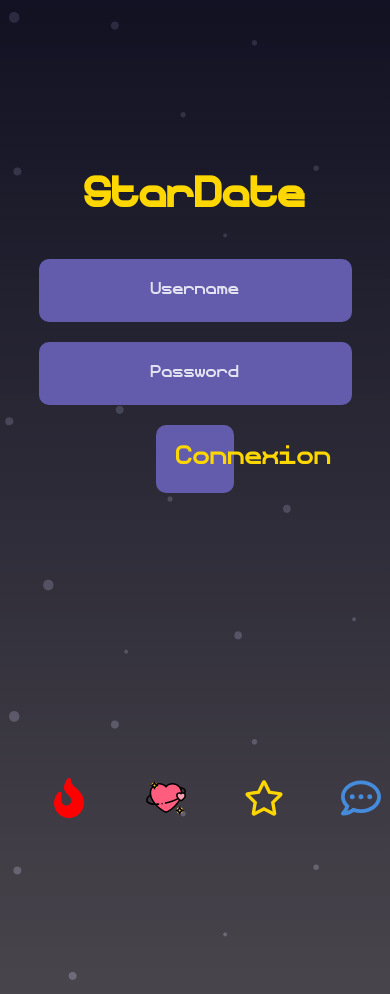
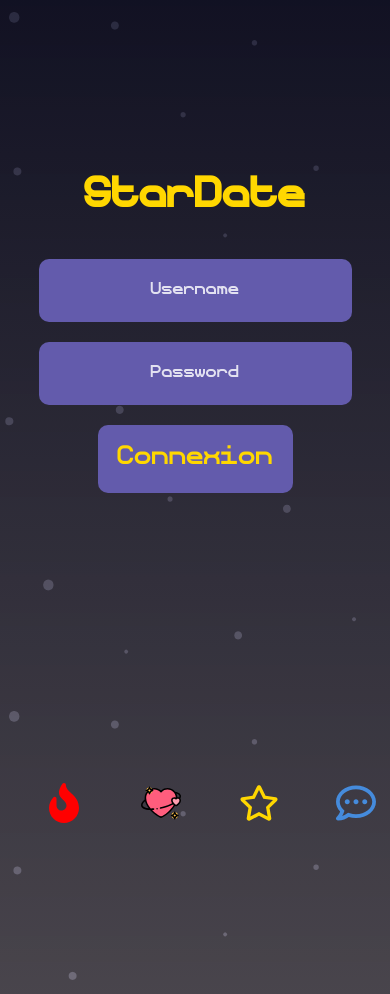
Before and after one commit to Guigan713/Star-Date, a React (Create React App) app: page / in a window 390 px wide. Built offline with nearby package versions, Linux system fonts and the light colour scheme.

Commit message:
fixed responsive issue for swipe css

```diff
--- a/src/components/Login/Login.css
+++ b/src/components/Login/Login.css
@@ -74,7 +74,8 @@
         width: 70%;
     }
 
-    button {
-        width: 30%;
+    #buttonLogin {
+        width: 50%;
     }
+
 }
--- a/src/components/Navbar/Navbar.css
+++ b/src/components/Navbar/Navbar.css
@@ -16,3 +16,12 @@
     padding: 5px;
     margin: 5px;
 }
+
+@media screen and (max-width: 680px) {
+    .navContainer {
+        display: flex;
+        justify-content: space-around;
+        align-items: center;
+        margin: 15px;
+    }
+}
```
